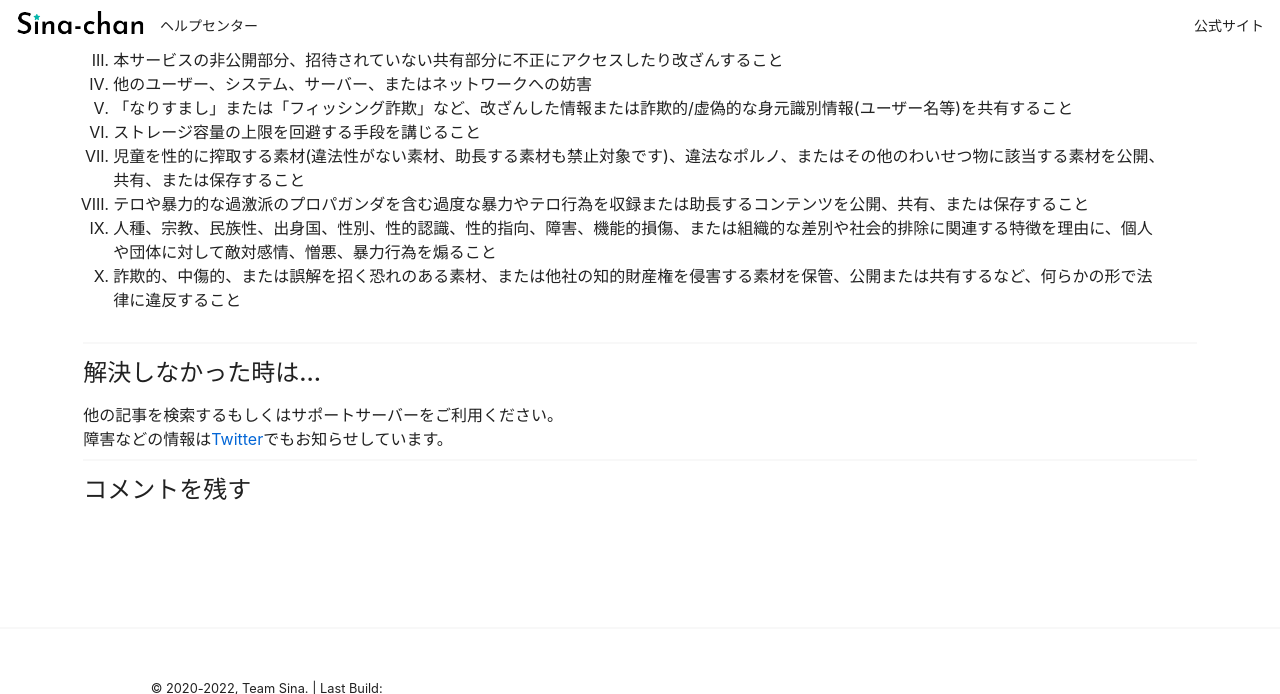
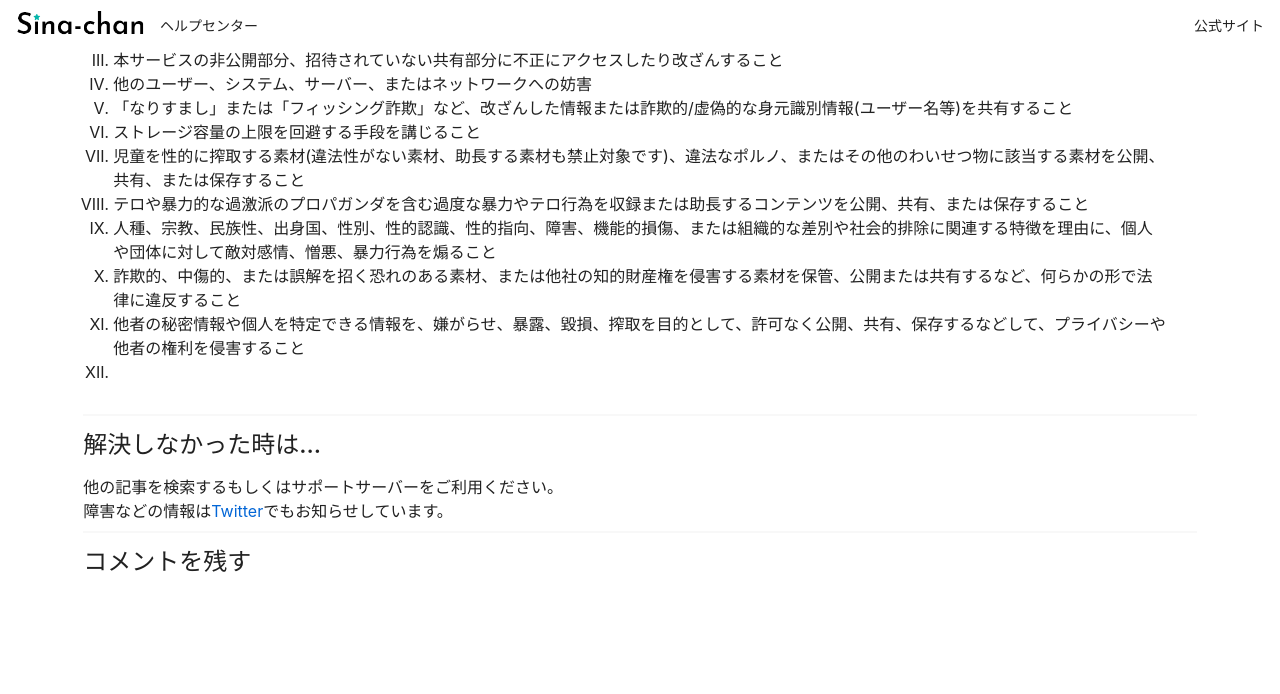
Before and after one commit to SinaKitagami/sina-helpcenter, a Jekyll site: the page built from _posts/2023-04-17-思椎奈ちゃんクラウド利用規約.md, in a window 1280 px wide and 900 px high, scrolled down 1108 px, cut to the strip 0-694 px from the top of the window. Built offline with Jekyll 4.4.1, drawn with Linux system fonts in a browser that asks for light colours; comment, search, counter and statistics services are not loaded.

Commit message:
チェックポイント(禁止事項まで)

```diff
--- a/_posts/2023-04-17-思椎奈ちゃんクラウド利用規約.md
+++ b/_posts/2023-04-17-思椎奈ちゃんクラウド利用規約.md
@@ -50,3 +50,5 @@ category: プレミアムプラン
 8. テロや暴力的な過激派のプロパガンダを含む過度な暴力やテロ行為を収録または助長するコンテンツを公開、共有、または保存すること
 9. 人種、宗教、民族性、出身国、性別、性的認識、性的指向、障害、機能的損傷、または組織的な差別や社会的排除に関連する特徴を理由に、個人や団体に対して敵対感情、憎悪、暴力行為を煽ること
 10. 詐欺的、中傷的、または誤解を招く恐れのある素材、または他社の知的財産権を侵害する素材を保管、公開または共有するなど、何らかの形で法律に違反すること
+11. 他者の秘密情報や個人を特定できる情報を、嫌がらせ、暴露、毀損、搾取を目的として、許可なく公開、共有、保存するなどして、プライバシーや他者の権利を侵害すること
+12.
```
